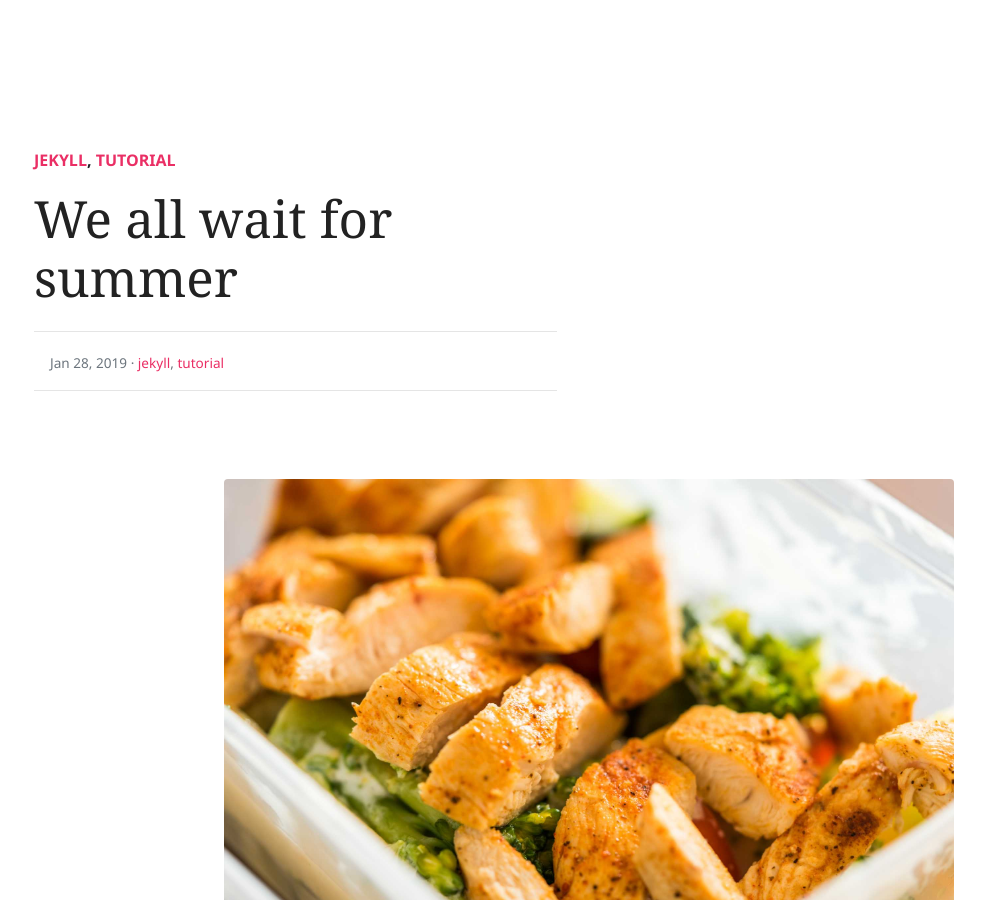
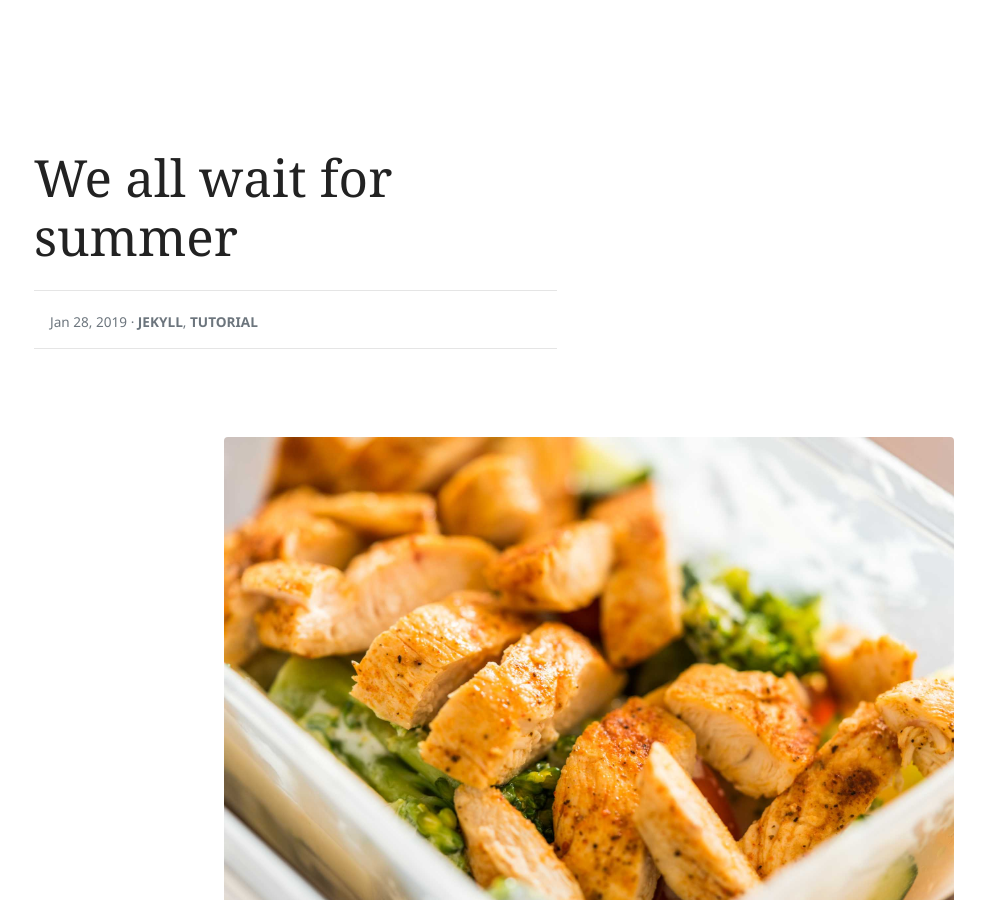
Before and after one commit to viccorrera/viccorrera.github.io, a Jekyll site: the page built from _posts/2019-01-28-we-all-wait-for-summer.md, in a window 1280 px wide and 900 px high. Shown: the whole window, without its empty margins (51-1036 px from the left). Built offline with Jekyll 4.4.1, drawn with Linux system fonts in a browser that asks for light colours; nearby versions of some CDN libraries.

Commit message:
Remove categories from top and style categories at bottom

```diff
--- a/_layouts/post.html
+++ b/_layouts/post.html
@@ -8,15 +8,6 @@ layout: default
 			<div class="row {% if page.image %} justify-content-between {% else %} justify-content-center {% endif %}">
 				<div
 					class="{% if page.image %} col-md-6 {% else %} col-md-8 {% endif %} pr-0 pr-md-4 pt-4 pb-4 align-self-center">
-					<p class="text-uppercase font-weight-bold">
-						<span class="catlist">
-							{% for category in page.categories %}
-							<a class="sscroll text-danger"
-								href="{{site.baseurl}}/categories.html#{{ category | downcase }}">{{ category | downcase
-								}}</a><span class="sep">, </span>
-							{% endfor %}
-						</span>
-					</p>
 					<h1 class="display-4 mb-4 article-headline">{{ page.title }}</h1>
 					<div class="d-flex align-items-center blog-author-top-wrapper">
 						{% if author.avatar %}
@@ -27,7 +18,7 @@ layout: default
 							<span class="text-muted d-block mt-1">{{ page.date | date: '%b %d, %Y' }} · <span
 									class="catlist">
 									{% for category in page.categories %}
-									<a class="sscroll text-danger"
+									<a class="text-uppercase font-weight-bold text-muted"
 										href="{{site.baseurl}}/categories.html#{{ category | downcase }}">{{ category |
 										downcase
 										}}</a><span class="sep">, </span>
```
